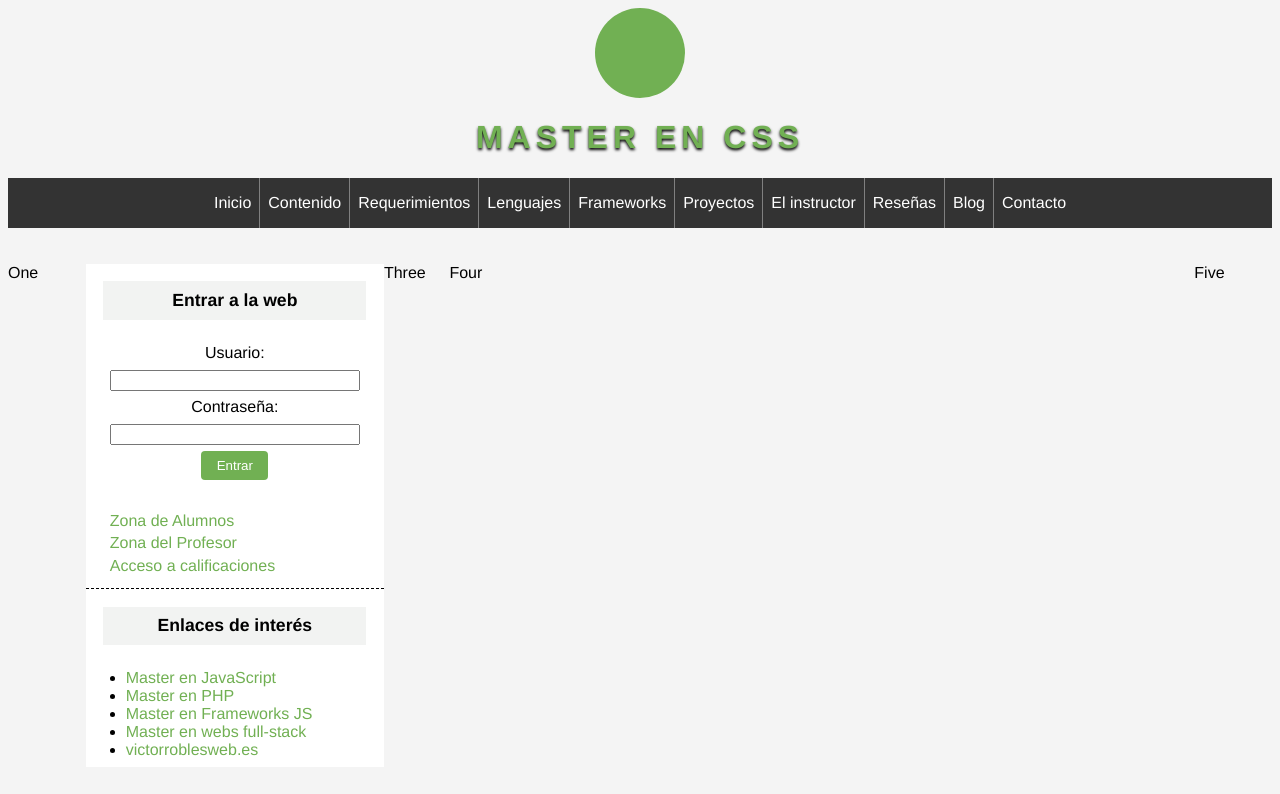
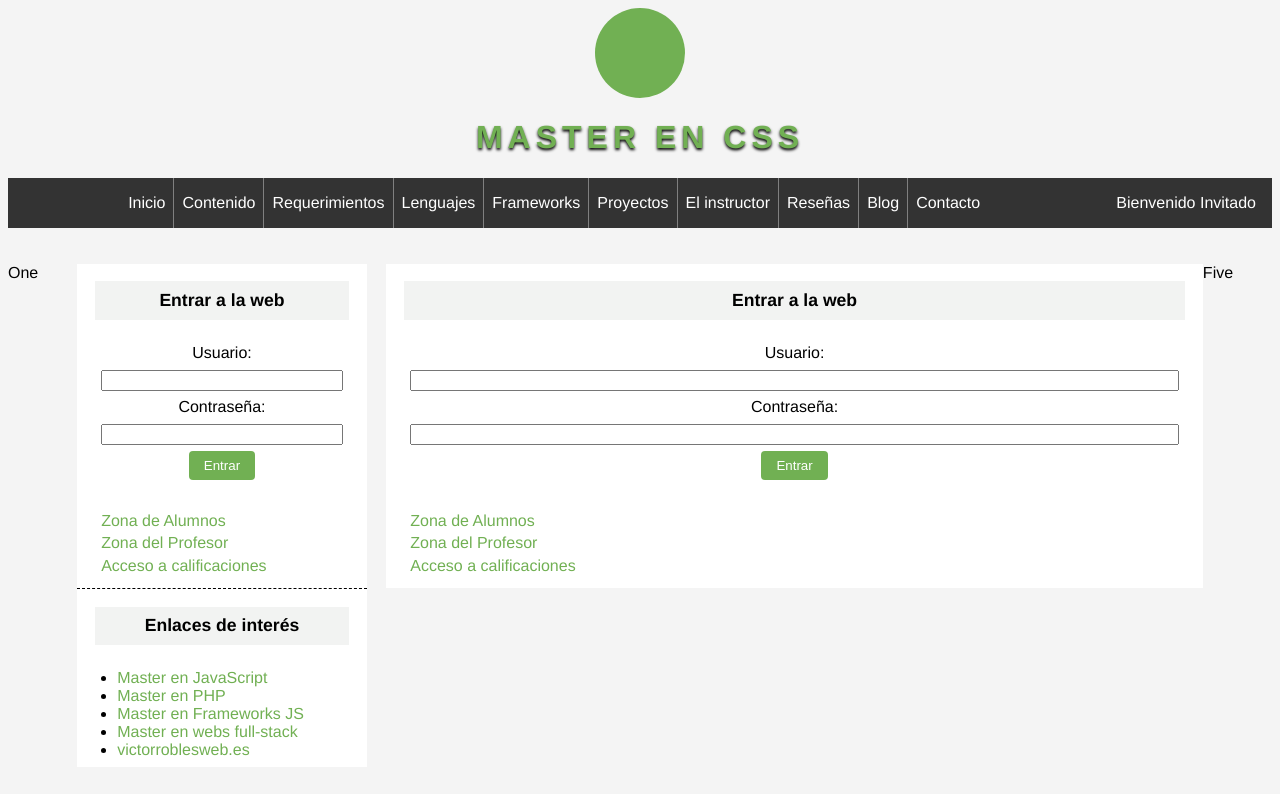
Before and after one commit to lbluebreeze/teleperfomance-prueba-tecnica, an Angular app: page /login in a window 1280 px wide. Before the commit this address led to /. Shown: the top 794 px of the page. Built offline with nearby package versions, Linux system fonts and the light colour scheme.

Commit message:
Añadir capacidad de navegación interna

```diff
--- a/src/app/app-routing.module.ts
+++ b/src/app/app-routing.module.ts
@@ -1,8 +1,20 @@
 import { NgModule } from '@angular/core';
 import { RouterModule, Routes } from '@angular/router';
+import { LoginComponent } from './components/login/login.component';
 
-const routes: Routes = [];
+/**
+ * Rutas disponibles en la aplicacion
+ */
+const routes: Routes = [
+  {
+    path: 'login',
+    component: LoginComponent,
+  }
+];
 
+/**
+ * Módulo encargado del enrutamiento de componentes en la aplicación
+ */
 @NgModule({
   imports: [RouterModule.forRoot(routes)],
   exports: [RouterModule]
--- a/src/app/app.component.html
+++ b/src/app/app.component.html
@@ -4,14 +4,15 @@
   <br />
   <br />
   <div class="row">
-    <div class="flex-2">One</div>
-    <div class="flex-2">
+    <div class="flex-2 section-one">One</div>
+    <div class="flex-2 section-two">
       <tp-login></tp-login>
       <tp-external-link></tp-external-link>
     </div>
-    <div class="flex">Three</div>
-    <div class="flex-30">Four</div>
-    <div class="flex-2">Five</div>
+    <div class="flex section-three"></div>
+    <div class="flex-30 section-four">
+      <router-outlet></router-outlet>
+    </div>
+    <div class="flex-2 section-five">Five</div>
   </div>
 </div>
-<router-outlet></router-outlet>
--- a/src/app/components/external-link/external-link.component.html
+++ b/src/app/components/external-link/external-link.component.html
@@ -7,11 +7,11 @@
   <div>
     <div class="external-links">
       <ul>
-        <li><a href="www.google.com">Master en JavaScript</a></li>
-        <li><a href="www.google.com">Master en PHP</a></li>
-        <li><a href="www.google.com">Master en Frameworks JS</a></li>
-        <li><a href="www.google.com">Master en webs full-stack</a></li>
-        <li><a href="www.google.com">victorroblesweb.es</a></li>
+        <li><a href="https://www.google.com" target="_blank">Master en JavaScript</a></li>
+        <li><a href="https://www.google.com" target="_blank">Master en PHP</a></li>
+        <li><a href="https://www.google.com" target="_blank">Master en Frameworks JS</a></li>
+        <li><a href="https://www.google.com" target="_blank">Master en webs full-stack</a></li>
+        <li><a href="https://www.google.com" target="_blank">victorroblesweb.es</a></li>
       </ul>
     </div>
   </div>
--- a/src/app/components/login/login.component.html
+++ b/src/app/components/login/login.component.html
@@ -1,10 +1,10 @@
 <div class="login-wrapper column">
-  <div>
+  <div *ngIf="!(this.user$ | async)?.valid">
     <div class="login-title">
       <strong>Entrar a la web</strong>
     </div>
   </div>
-  <div>
+  <div *ngIf="!(this.user$ | async)?.valid">
     <form [formGroup]="formGroup" class="login-form" (submit)="onSubmit()">
       <div class="column form-group">
         <label for="username" [class]="this.formGroup.controls.name.touched && this.formGroup.controls.name.invalid ? 'has-error' : ''">Usuario:</label>
@@ -22,9 +22,9 @@
   <div>
     <div class="login-links">
       <ul>
-        <li><a href="www.google.com">Zona de Alumnos</a></li>
-        <li><a href="www.google.com">Zona del Profesor</a></li>
-        <li><a href="www.google.com">Acceso a calificaciones</a></li>
+        <li><a href="https://www.google.com">Zona de Alumnos</a></li>
+        <li><a href="https://www.google.com">Zona del Profesor</a></li>
+        <li><a href="https://www.google.com">Acceso a calificaciones</a></li>
       </ul>
     </div>
   </div>
--- a/src/app/components/login/login.component.ts
+++ b/src/app/components/login/login.component.ts
@@ -1,6 +1,8 @@
 import { Component, OnInit } from '@angular/core';
 import { FormBuilder, FormGroup, Validators } from '@angular/forms';
+import { Observable } from 'rxjs';
 import { AppFacade } from 'src/app/core/app.facade';
+import { UserModel } from 'src/app/models/user.model';
 
 @Component({
   selector: 'tp-login',
@@ -16,6 +18,10 @@ export class LoginComponent implements OnInit {
    * Tracks the value and validity state of a group of `FormControl` instances.
    */
   public readonly formGroup: FormGroup
+  /**
+   * Observable con la información del usuario
+   */
+  public readonly user$ = new Observable<UserModel>();
 
   /**
    * Crea una nueva instancia de @see AppComponent
@@ -26,6 +32,8 @@ export class LoginComponent implements OnInit {
       name: ['', Validators.required],
       pass: ['', Validators.required],
     });
+
+    this.user$ = this.facade.user$();
   }
 
   /**
--- a/src/app/components/navbar/navbar.component.html
+++ b/src/app/components/navbar/navbar.component.html
@@ -1,20 +1,25 @@
 <nav class="navbar-control">
   <ul>
-    <li (click)="toggleMenuControl()"><a href="#">Menu</a></li>
+    <li (click)="toggleMenuControl()">Menu</li>
   </ul>
 </nav>
 <nav class="navbar {{ this.hideMenuControl ? 'navbar-hideable' : '' }}">
   <ul>
-    <li><a href="#">Inicio</a></li>
-    <li><a href="#">Contenido</a></li>
-    <li><a href="#">Requerimientos</a></li>
-    <li><a href="#">Lenguajes</a></li>
-    <li><a href="#">Frameworks</a></li>
-    <li><a href="#">Proyectos</a></li>
-    <li><a href="#">El instructor</a></li>
-    <li><a href="#">Reseñas</a></li>
-    <li><a href="#">Blog</a></li>
-    <li><a href="#">Contacto</a></li>
+    <li *ngIf="!this.hideMenuControl" (click)="onNavigate('/login')">Login</li>
+    <li (click)="onNavigate('home')">Inicio</li>
+    <li (click)="onNavigate('content')">Contenido</li>
+    <li (click)="onNavigate('requirements')">Requerimientos</li>
+    <li (click)="onNavigate('languages')">Lenguajes</li>
+    <li (click)="onNavigate('frameworks')">Frameworks</li>
+    <li (click)="onNavigate('proyects')">Proyectos</li>
+    <li (click)="onNavigate('instructor')">El instructor</li>
+    <li (click)="onNavigate('reviews')">Reseñas</li>
+    <li (click)="onNavigate('blog')">Blog</li>
+    <li (click)="onNavigate('contact')">Contacto</li>
   </ul>
+  <div class="navbar-welcome">
+    <span *ngIf="!(this.user$ | async)?.valid">Bienvenido Invitado</span>
+    <span *ngIf="(this.user$ | async)?.valid">{{ (this.user$ | async)?.fullname }}</span>
+  </div>
 </nav>
 <div (window:resize)="onResize()"></div>
--- a/src/app/components/navbar/navbar.component.sass
+++ b/src/app/components/navbar/navbar.component.sass
@@ -11,15 +11,22 @@
       padding: 0
       list-style-type: none
       & > li
+        cursor: pointer
         padding: 1em 2em
         border-right: vars.$color-disabled solid thin
+        color: vars.$color-inverted
         &:last-child
           border-right: 0
-        & > a
-          text-decoration: none
-          color: vars.$color-inverted
+        &:hover
+          opacity: .5
   &-control
     display: none
+    & ul > li
+      border-right: vars.$color-disabled solid thin !important
+      border-bottom: vars.$color-disabled solid thin !important
+  &-welcome
+    color: vars.$color-inverted
+    padding: 1em
 
 @media (max-width: vars.$viewport-default)
   .navbar
@@ -29,6 +36,7 @@
 
 @media (max-width: vars.$viewport-laptop)
   .navbar
+    position: absolute
     display: block
     width: 50vw
     & ul
--- a/src/app/components/navbar/navbar.component.ts
+++ b/src/app/components/navbar/navbar.component.ts
@@ -1,4 +1,8 @@
-import { Component, OnInit } from '@angular/core';
+import { Component } from '@angular/core';
+import { ActivatedRoute, Router } from '@angular/router';
+import { Observable } from 'rxjs';
+import { AppFacade } from 'src/app/core/app.facade';
+import { UserModel } from 'src/app/models/user.model';
 
 @Component({
   selector: 'tp-navbar',
@@ -7,14 +11,36 @@ import { Component, OnInit } from '@angular/core';
 })
 export class NavbarComponent {
   /**
+   * Clase que administra la comunicación entre los servicios y el estado
+   */
+  private readonly facade: AppFacade;
+  /**
+   * A service that provides navigation among views and URL manipulation capabilities.
+   */
+  private readonly router: Router;
+  /**
+   * Observable con la información del usuario
+   */
+  public readonly user$ = new Observable<UserModel>();
+  /**
    * Bandera que indica si se debe ocultar el control de menú lateral
    */
   public hideMenuControl = true;
 
   /**
+   * Crea una nueva instancia de @see NavbarComponent
+   */
+  public constructor(facade: AppFacade, router: Router) {
+    this.facade = facade;
+    this.router = router;
+
+    this.user$ = this.facade.user$();
+  }
+
+  /**
    * Método encargado de alternar la bandera de control de menú @see hideMenuControl
    */
-  toggleMenuControl(): void {
+  public toggleMenuControl(): void {
     this.hideMenuControl = !this.hideMenuControl
   }
 
@@ -22,7 +48,15 @@ export class NavbarComponent {
    * Método que se dispara al cambiar el tamaño de la ventana.
    * Se encarga de ocultar el control de menú lateral
    */
-  onResize(): void {
+  public onResize(): void {
     this.hideMenuControl = true;
   }
+
+  /**
+   * Método que se dispara al pulsar la opción "Login"
+   */
+  public onNavigate(path: string): void {
+    this.hideMenuControl = true;
+    this.router.navigate([path]);
+  }
 }
--- a/src/styles.sass
+++ b/src/styles.sass
@@ -3,6 +3,9 @@
 
 @include mixins.flex-align
 @include mixins.flex
+
+*
+  box-sizing: border-box
 
 body
   background-color: #f4f4f4
@@ -32,3 +35,7 @@ body
 a
   text-decoration: none
   color: vars.$color-primary
+
+@media (max-width: vars.$viewport-laptop)
+  .section-two, .section-three
+    display: none
```
